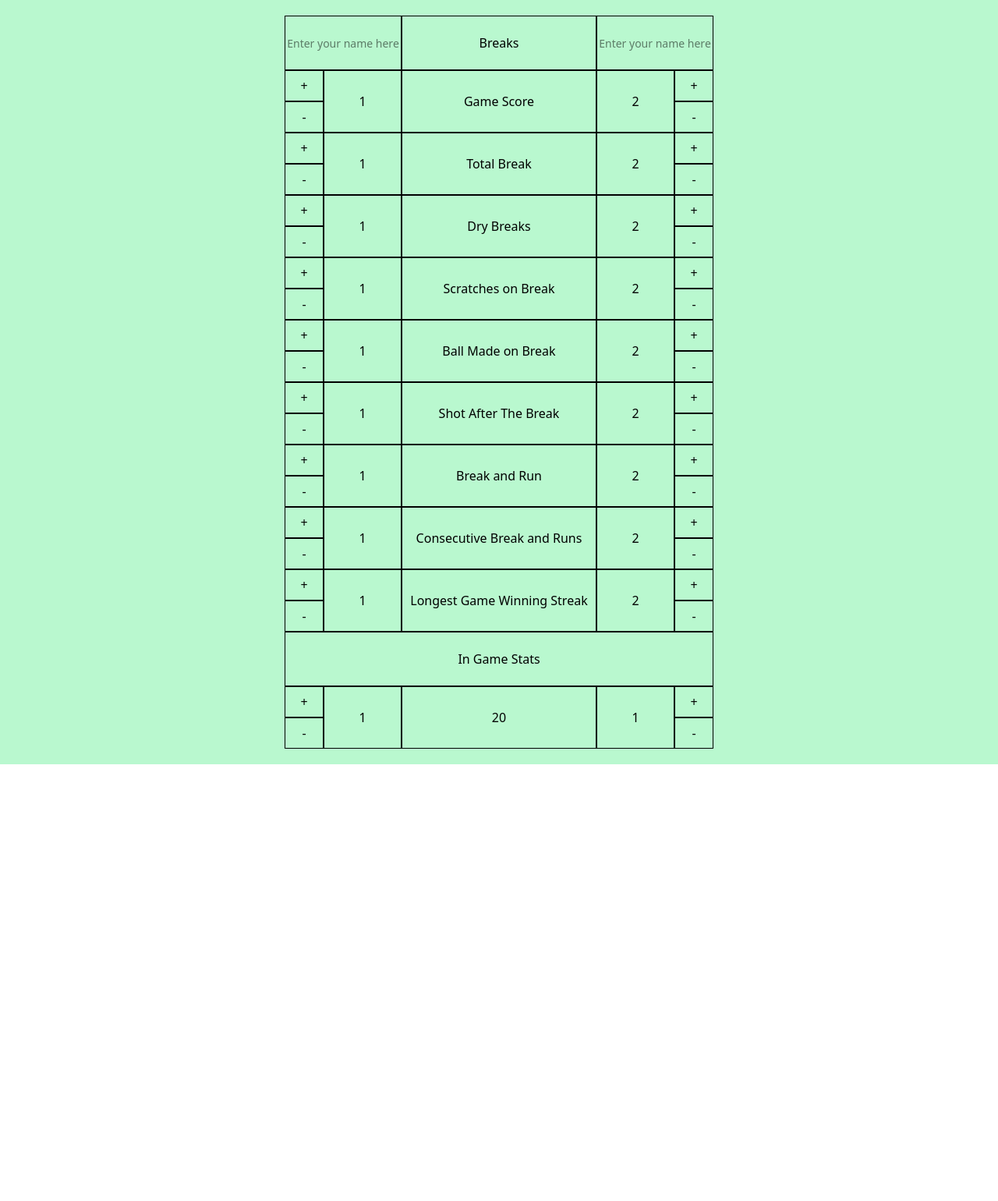
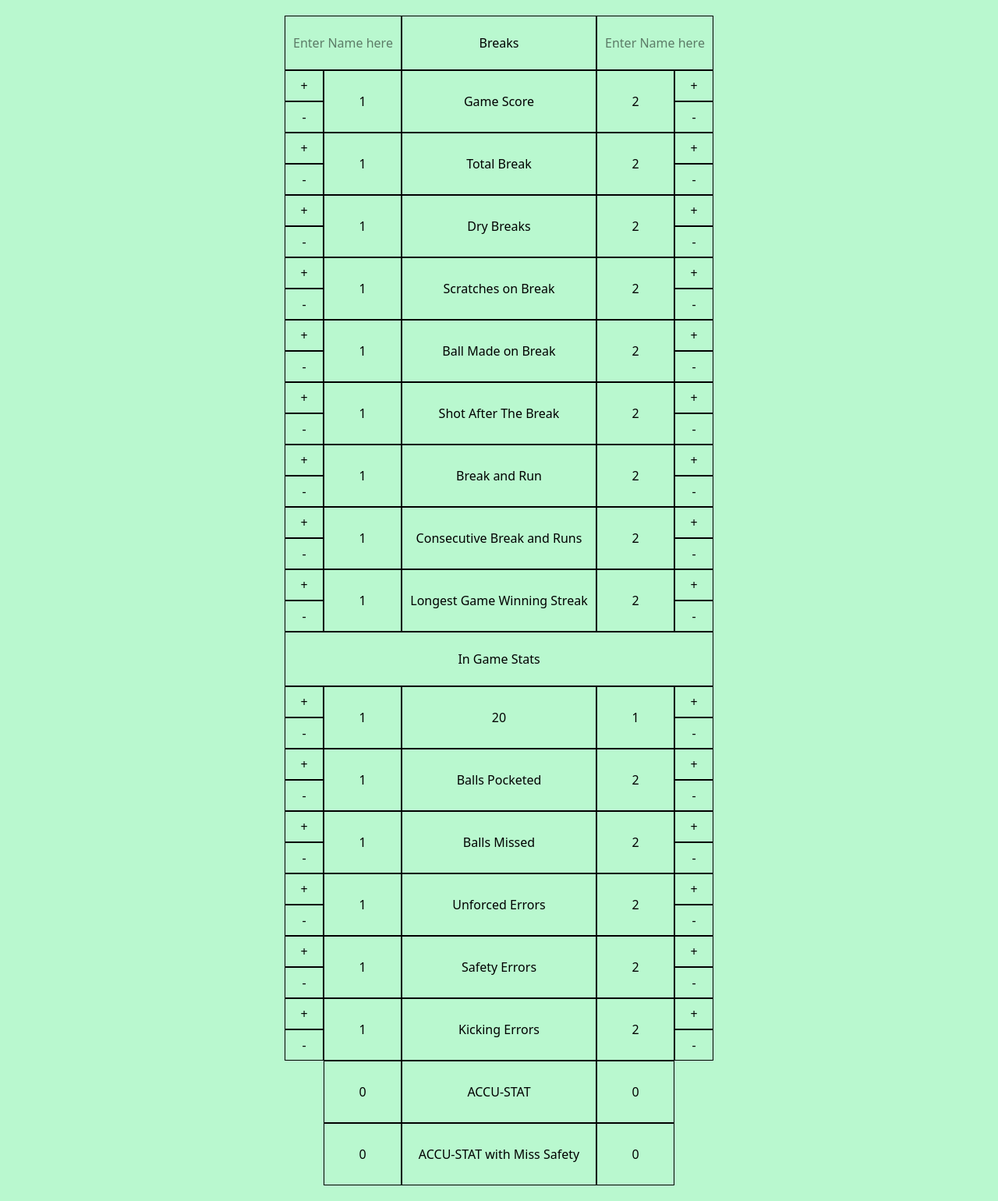
Before and after one commit to riomaemoto/accu_stat2.0, a Next.js app: page / in a window 1280 px wide. Shown: the whole page at 78% size. Before the commit the page ends 980 px from the top, so only its background shows below. Built offline with nearby package versions, Linux system fonts and the light colour scheme.

Commit message:
added all sections and adjusted the layout.

```diff
--- /dev/null
+++ b/src/app/_components/accuStat.tsx
@@ -0,0 +1,24 @@
+import { RowboxProps } from "@/types";
+
+export const AccuStats = ({
+  leftNumber,
+  rightNumber,
+  boxTitle,
+}: RowboxProps) => {
+  return (
+    <div className="w-full flex">
+      <div className="w-full max-w-[1400px] flex flex-row items-center justify-center">
+        <div className="border border-solid w-[100px] h-[80px] flex items-center justify-center">
+          {leftNumber}
+        </div>
+        <div className="border border-solid w-[250px] h-[80px] text-center flex items-center justify-center">
+          {boxTitle}
+        </div>
+
+        <div className="border border-solid w-[100px] h-[80px] flex items-center justify-center">
+          {rightNumber}
+        </div>
+      </div>
+    </div>
+  );
+};
--- /dev/null
+++ b/src/app/_components/missSafety.tsx
@@ -0,0 +1,24 @@
+import { RowboxProps } from "@/types";
+
+export const MissSafety = ({
+  leftNumber,
+  rightNumber,
+  boxTitle,
+}: RowboxProps) => {
+  return (
+    <div className="w-full flex">
+      <div className="w-full max-w-[1400px] flex flex-row items-center justify-center">
+        <div className="border border-solid w-[100px] h-[80px] flex items-center justify-center">
+          {leftNumber}
+        </div>
+        <div className="border border-solid w-[250px] h-[80px] text-center flex items-center justify-center">
+          {boxTitle}
+        </div>
+
+        <div className="border border-solid w-[100px] h-[80px] flex items-center justify-center">
+          {rightNumber}
+        </div>
+      </div>
+    </div>
+  );
+};
--- a/src/app/_components/toprow.tsx
+++ b/src/app/_components/toprow.tsx
@@ -3,8 +3,8 @@ export const Toprow = () => {
     <div className="w-full">
       <div className="w-full max-w-[1400px] flex flex-row  items-center justify-center">
         <input
-          className="w-[170px] md:w-[150px] h-[70px] border-[1px] border-solid text-center md:text-[14px]"
-          placeholder="Enter your name here"
+          className="w-[140px] md:w-[150px] h-[70px] border-[1px] border-solid text-center text-[14px] md:text-[16px]"
+          placeholder="Enter Name here"
           type="text"
         />
 
@@ -13,8 +13,8 @@ export const Toprow = () => {
         </div>
 
         <input
-          className="w-[170px] md:w-[150px] h-[70px] border-[1px] border-solid text-center md:text-[14px]"
-          placeholder="Enter your name here"
+          className="w-[140px] md:w-[150px] h-[70px] border-[1px] border-solid text-center text-[14px] md:text-[16px]"
+          placeholder="Enter Name here"
           type="text"
         />
       </div>
--- a/src/app/page.tsx
+++ b/src/app/page.tsx
@@ -2,6 +2,8 @@ import Image from "next/image";
 import { Toprow } from "./_components/toprow";
 import { Rowbox } from "../components/rowbox";
 import { InGameStats } from "./_components/inGameStats";
+import { AccuStats } from "./_components/accuStat";
+import { MissSafety } from "./_components/missSafety";
 
 export default function Home() {
   return (
@@ -30,6 +32,22 @@ export default function Home() {
           boxTitle="Longest Game Winning Streak"
         />
         <InGameStats leftNumber={1} rightNumber={1} inGameStats={20} />
+        <Rowbox leftNumber={1} rightNumber={2} boxTitle="Balls Pocketed" />
+        <Rowbox leftNumber={1} rightNumber={2} boxTitle="Balls Missed" />
+        <Rowbox
+          leftNumber={1}
+          rightNumber={2}
+          boxTitle="Unforced
+Errors"
+        />
+        <Rowbox leftNumber={1} rightNumber={2} boxTitle="Safety Errors" />
+        <Rowbox leftNumber={1} rightNumber={2} boxTitle="Kicking Errors" />
+        <AccuStats leftNumber={0} rightNumber={0} boxTitle="ACCU-STAT" />
+        <MissSafety
+          leftNumber={0}
+          rightNumber={0}
+          boxTitle="ACCU-STAT with Miss Safety"
+        />
       </div>
     </div>
   );
--- a/src/components/in-game-stats/page.tsx
+++ /dev/null
@@ -1,48 +0,0 @@
-import { RowboxProps } from "@/types";
-
-export const InGameStats = ({
-  leftNumber,
-  rightNumber,
-  inGameStats,
-}: RowboxProps) => {
-  return (
-    <div className="w-full">
-      <div className="w-full max-w-[1400px] flex flex-row  items-center justify-center">
-        <div className="w-full max-w-[1400px] flex justify-center items-center">
-          <div className="w-full max-w-[550px] h-[70px] border-[1px] border-solid flex justify-center items-center">
-            In Game Stats
-          </div>
-        </div>
-      </div>
-      <div className="w-full max-w-[1400px] flex flex-row items-center justify-center">
-        <div>
-          <button className="border border-solid w-[50px] h-[40px] md:h-[40px] flex items-center justify-center">
-            +
-          </button>
-          <button className="border border-solid w-[50px] h-[40px] md:h-[40px] flex items-center justify-center">
-            -
-          </button>
-        </div>
-
-        <div className="border border-solid w-[100px] h-[80px] flex items-center justify-center">
-          {leftNumber}
-        </div>
-        <div className="border border-solid w-[250px] h-[80px] text-center flex items-center justify-center">
-          {inGameStats}
-        </div>
-
-        <div className="border border-solid w-[100px] h-[80px] flex items-center justify-center">
-          {rightNumber}
-        </div>
-        <div>
-          <button className="border border-solid w-[50px] h-[40px] md:h-[40px] flex items-center justify-center">
-            +
-          </button>
-          <button className="border border-solid w-[50px] h-[40px] md:h-[40px] flex items-center justify-center">
-            -
-          </button>
-        </div>
-      </div>
-    </div>
-  );
-};
```
